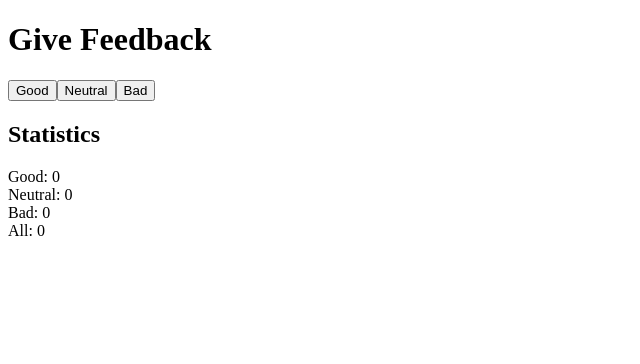
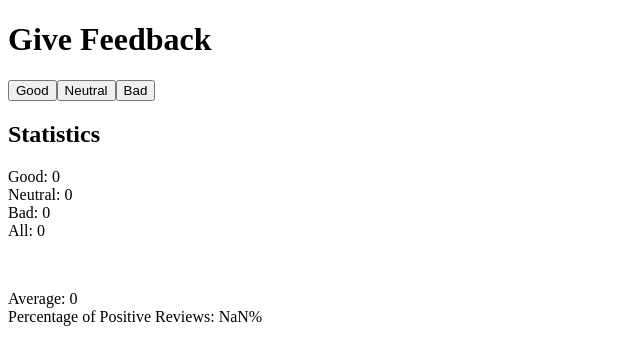
Before and after one commit to malcolmberry96/full-stack-2022, a React (Create React App) app in the folder part1/: page / in a window 1280 px wide. Shown: the top 364 px of the page, without its empty margins (0-640 px from the left). Built offline with nearby package versions, Linux system fonts and the light colour scheme.

Commit message:
Good, Bad, Neutral, Averages and Percentages

```diff
--- a/part1/src/App.js
+++ b/part1/src/App.js
@@ -45,8 +45,15 @@ const App = () => {
      <br></br>
      Bad: {bad}
      <br></br>
-     All: {good + bad + neutral}
+     All: {(good + bad + neutral)}
      </p>
+     <br></br>
+     <p>
+     Average: {(good + bad + neutral)/3}
+     <br></br>
+     Percentage of Positive Reviews: {(good/(good + bad + neutral)) * 100}%
+     </p>
+
   </div>
 )
   }
```
